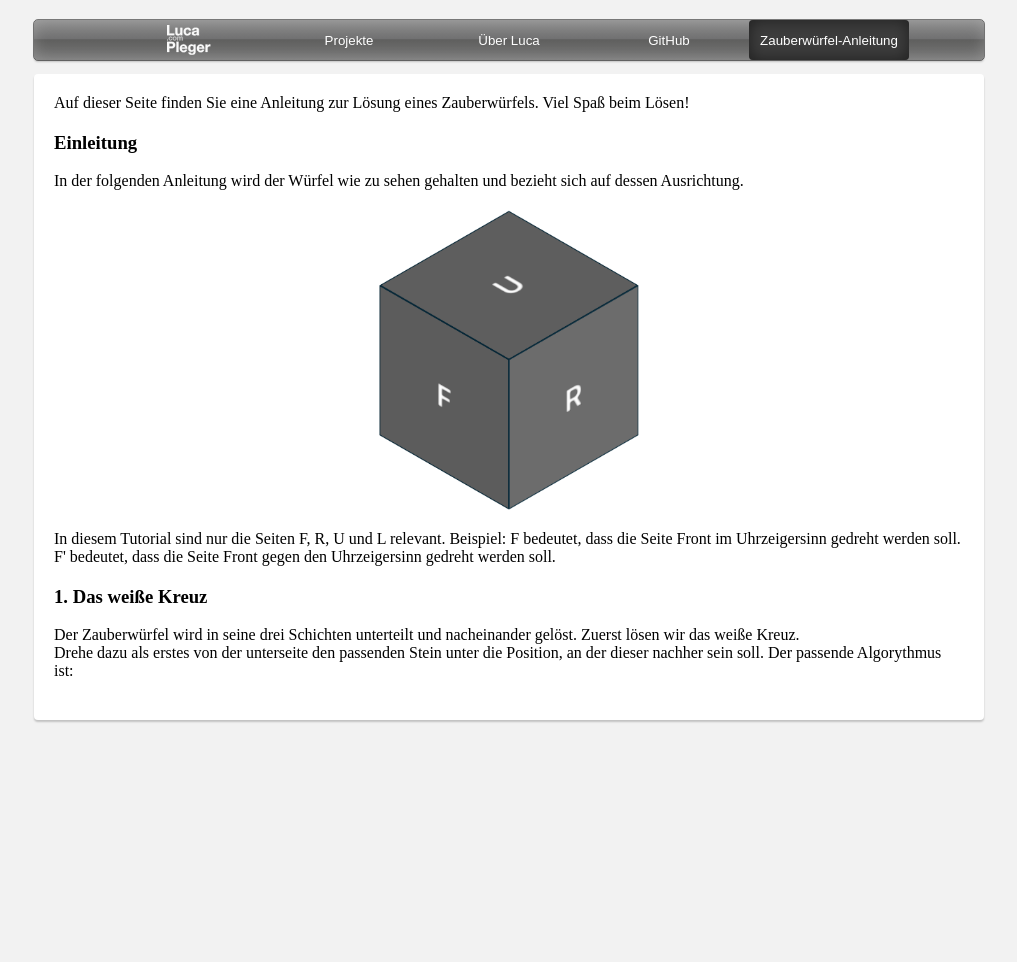
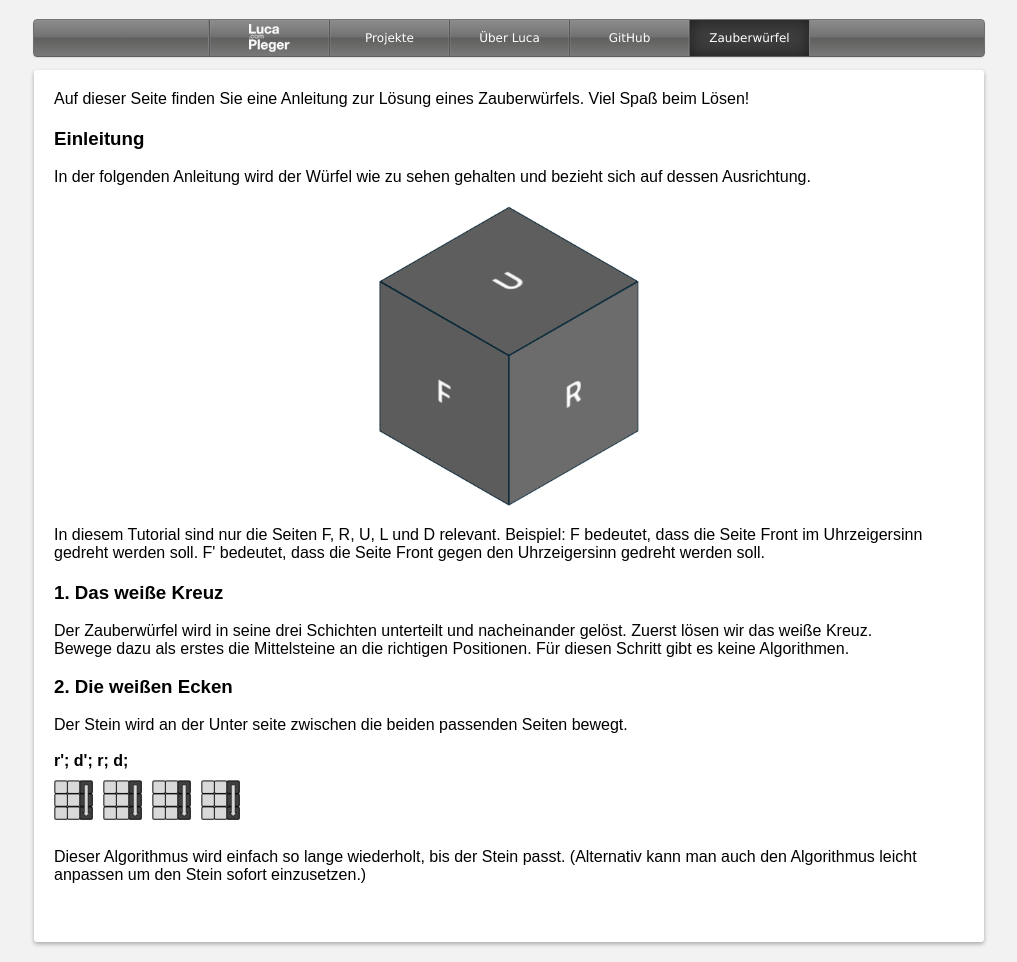
Before and after one commit to durableCraft/RasenRasen-fu-r-Widget-New-Tab, a plain HTML site: page rubikscube.html in a window 1280 px wide. Shown: the whole page, without its empty margins (131-1148 px from the left). Before the commit the page ends 800 px from the top, so only its background shows below. Drawn offline with Linux system fonts and the light colour scheme.

Commit message:
zwischenschritt rubik

```diff
--- a/rubikscube.html
+++ b/rubikscube.html
@@ -21,6 +21,9 @@
     <header>
         <div class="header_container">
             <div class="header_div">
+                <div class="spacer_left_header">
+
+                </div>
                 <button class="header_btn lucapleger_home"><svg width="177" height="122" viewBox="0 0 177 122" version="1.1"
                         id="logoluca">
                         <path
@@ -67,7 +70,10 @@
                 <button class="header_btn projects">Projekte</button>
                 <button class="header_btn about">Über Luca</button>
                 <button class="header_btn github">GitHub</button>
-                <button class="header_btn current_btn rubiks">Zauberwürfel-Anleitung</button>
+                <button class="header_btn current_btn rubiks">Zauberwürfel</button>
+                <div class="spacer_right_header">
+
+                </div>
             </div>
         </div>
     </header>
@@ -84,13 +90,28 @@
             <div class="fullwidth">
                 <img src="images/cube_orientation.png" alt="Ausrichtung des Zauberwürfels" class="cubeimg">
             </div>
-            In diesem Tutorial sind nur die Seiten F, R, U und L relevant. Beispiel: F bedeutet, dass die Seite Front im Uhrzeigersinn gedreht werden soll. F' bedeutet, dass die Seite Front gegen den Uhrzeigersinn gedreht werden soll.
+            In diesem Tutorial sind nur die Seiten F, R, U, L und D relevant. Beispiel: F bedeutet, dass die Seite Front im Uhrzeigersinn gedreht werden soll. F' bedeutet, dass die Seite Front gegen den Uhrzeigersinn gedreht werden soll.
         </p>
         <p>
             <h3>1. Das weiße Kreuz</h3>
             <br>
             Der Zauberwürfel wird in seine drei Schichten unterteilt und nacheinander gelöst. Zuerst lösen wir das weiße Kreuz. <br>
-            Drehe dazu als erstes von der unterseite den passenden Stein unter die Position, an der dieser nachher sein soll. Der passende Algorythmus ist:
+            Bewege dazu als erstes die Mittelsteine an die richtigen Positionen. Für diesen Schritt gibt es keine Algorithmen. <br>
+            <br>
+            <h3>2. Die weißen Ecken</h3>
+            <br>
+            Der Stein wird an der Unter seite zwischen die beiden passenden Seiten bewegt. <br>
+            <br>
+            <b>r'; d'; r; d;</b> <br>
+            <div class="algo_display">
+                <img src="images/rubik_images/R_inv.png" alt="Right-inverted" class="algo_disp_img">
+                <img src="images/rubik_images/R_inv.png" alt="Down-inverted" class="algo_disp_img">
+                <img src="images/rubik_images/R_inv.png" alt="Right" class="algo_disp_img">
+                <img src="images/rubik_images/R_inv.png" alt="Down" class="algo_disp_img">
+            </div>
+            <br>
+            Dieser Algorithmus wird einfach so lange wiederholt, bis der Stein passt. (Alternativ kann man auch den Algorithmus leicht anpassen um den Stein sofort einzusetzen.) <br>
+            <br>
         </p>
     </main>
 </body>
--- a/style/rubiks.css
+++ b/style/rubiks.css
@@ -38,6 +38,12 @@
     margin: 0;
     padding: 0;
     box-sizing: border-box;
+
+    font-family: Arial, Helvetica, sans-serif;
+
+    user-select: text;
+    -webkit-user-select: text;
+    -webkit-user-drag: none;
 }
 
 html {
@@ -48,7 +54,7 @@ html {
 body {
     padding: 20px;
 
-    height: 100%;
+    height: max-content;
     width: 100%;
 
     background: rgb(242, 242, 242);
@@ -60,21 +66,25 @@ body {
 }
 
 header {
-    height: 40px;
+    height: 36px;
     width: 100%;
     max-width: 950px;
 
     margin-bottom: 14px;
 
-    border-radius: 4px 4px;
+    user-select: none;
+    -webkit-user-select: none;
+    -moz-user-select: none;
+
+    border-radius: 3px 3px;
     outline: 1px solid rgba(0, 0, 0, 0.5);
-    box-shadow: 0 2px 2px rgba(0, 0, 0, 0.2), inset 0 0 15px rgba(255, 255, 255, 0.2);
+    box-shadow: rgba(0, 0, 0, 0.3) 0px 1px 2px 0px;
     background: rgb(141, 141, 141);
     background: linear-gradient(180deg, rgba(141, 141, 141, 1) 0%, rgba(112, 112, 113, 1) 48%, rgba(95, 95, 94, 1) 49%, rgba(120, 120, 120, 1) 100%);
 }
 
 .header_container {
-    height: 46px;
+    height: 42px;
     width: 100%;
     max-width: 950px;
 
@@ -103,8 +113,11 @@ header {
 }
 
 .header_div {
-    min-height: 40px;
-    min-width: 800px;
+    min-height: 36px;
+    min-width: 640px;
+
+    border-radius: 3px 3px;
+    overflow: hidden;
 
     display: flex;
     flex-wrap: wrap;
@@ -113,7 +126,7 @@ header {
 }
 
 svg {
-    height: 30px;
+    height: 28px;
     width: fit-content;
 }
 
@@ -124,18 +137,37 @@ svg {
     align-content: center;
 }
 
+.spacer_left_header {
+    height: 36px;
+    width: 0;
+    border-right: rgb(126, 126, 126) 1px solid;
+}
+
+.spacer_right_header {
+    height: 36px;
+    width: 0;
+    border-left: rgb(126, 126, 126) 1px solid;
+}
+
 .header_btn {
-    height: 40px;
-    width: 160px;
-
-    border-radius: 4px 4px;
+    height: 36px;
+    width: 120px;
 
     color: white;
     border: none;
+    border-left: rgb(87, 87, 87) 1px solid;
     outline: none;
+    box-shadow: inset 1px 0 1px -1px rgb(204, 204, 204), inset -1px 0 1px -1px rgb(204, 204, 204);
     background: rgba(0, 0, 0, 0);
 
+    font: 12px/18px "Lucida Grande", "Lucida Sans Unicode", Helvetica, Arial, Verdana, sans-serif;
+    font-weight: 400;
+
     cursor: pointer;
+
+    user-select: none;
+    -webkit-user-select: none;
+    -moz-user-select: none;
 }
 
 .header_btn:hover {
@@ -160,8 +192,8 @@ main {
     max-width: 950px;
     padding: 20px;
 
-    border-radius: 4px 4px;
-    box-shadow: 0 2px 2px rgba(0, 0, 0, 0.2), inset 0 0 15px rgba(255, 255, 255, 0.2);
+    border-radius: 3px 3px;
+    box-shadow: 0 2px 4px rgba(0, 0, 0, 0.3);
     background: rgb(255, 255, 255);
 }
 
@@ -185,3 +217,20 @@ p {
     height: 300px;
     width: auto;
 }
+
+.algo_display {
+    height: 60px;
+    width: 100%;
+
+    display: flex;
+    flex-wrap: wrap;
+    justify-content: left;
+    align-content: center;
+}
+
+.algo_disp_img {
+    height: 40px;
+    width: auto;
+
+    margin-right: 10px;
+}
```
Also changed, not shown: Server/node-server.js (+36 -0 lines), images/rubik_images/D_inv.png (added), images/rubik_images/R_inv.png (added), 1 other file.
